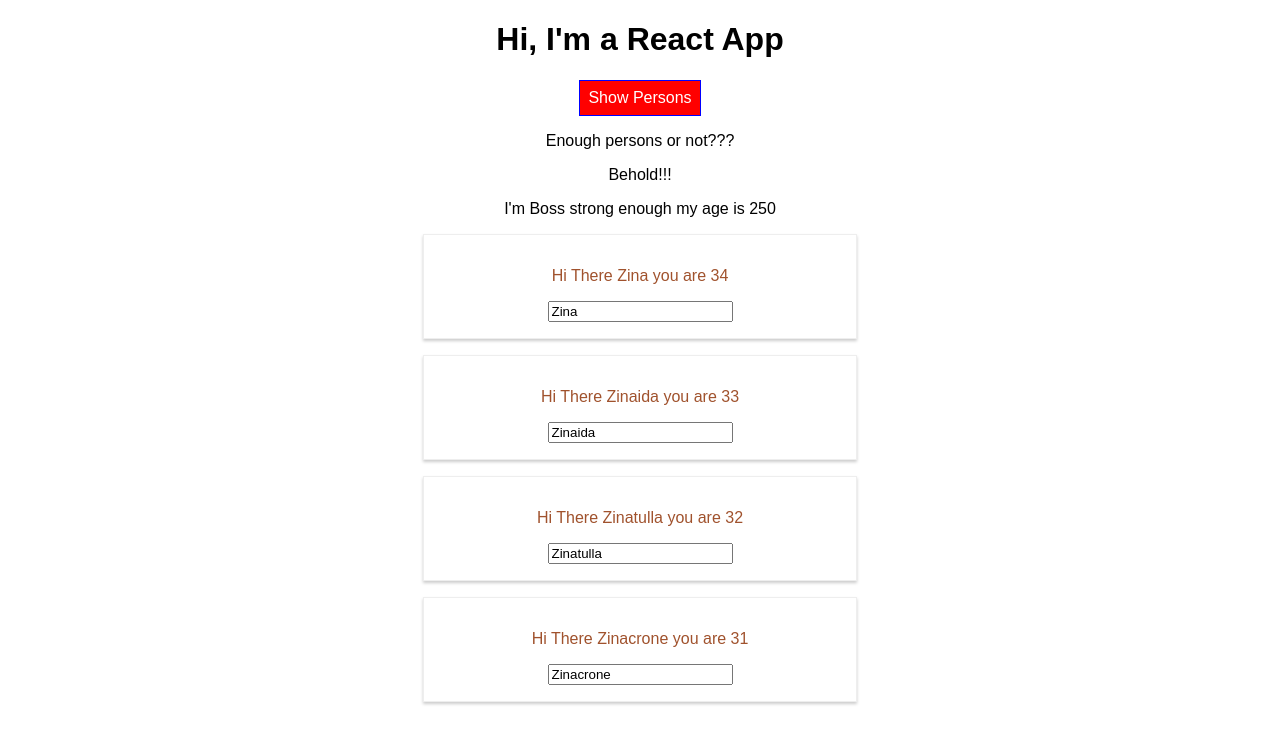
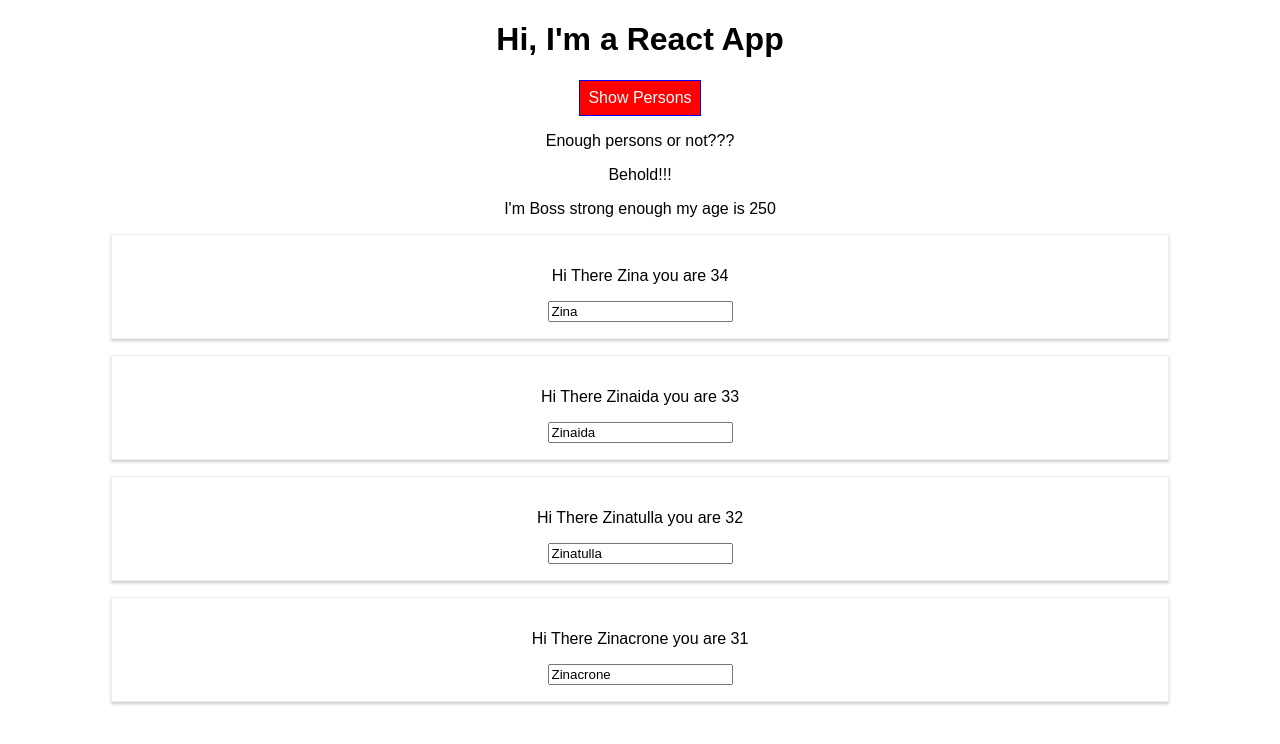
Before and after one commit to ruan65/udemy_reactjs_max_course, a React (Create React App) app: page / in a window 1280 px wide. Both pictures are taken after a click on the button "Show Persons". Shown: the top 744 px of the page. Built offline with nearby package versions, Linux system fonts and the light colour scheme.

Commit message:
remove radium

```diff
--- a/src/App.js
+++ b/src/App.js
@@ -1,6 +1,5 @@
 import React, { Component } from 'react'
 import './App.css'
-import Radium, { StyleRoot } from 'radium'
 
 import Person from './Person/Person'
 import Boss from './Person/Boss'
@@ -59,11 +58,7 @@
       font: 'inherit',
       border: '1px solid blue',
       padding: '8px',
-      cursor: 'pointer',
-      ':hover': {
-        backgroundColor: 'orange',
-        color: 'black'
-      }
+      cursor: 'pointer'
     }
 
     let persons = null
@@ -71,10 +66,6 @@
     if (this.state.showPersons) {
 
       style.backgroundColor = 'red'
-      style[':hover'] = {
-        backgroundColor: 'blue',
-        color: 'yellow'
-      }
 
       persons = <div>{
 
@@ -112,7 +103,6 @@
 
 
     return (
-      <StyleRoot>
       <div className="App">
 
         <h1>Hi, I'm a React App</h1>
@@ -130,9 +120,8 @@
         {persons}
 
       </div>
-      </StyleRoot>
     )
   }
 }
 
-export default Radium(App)
+export default App
--- a/src/Person/Person.js
+++ b/src/Person/Person.js
@@ -1,18 +1,10 @@
 import React from 'react'
 import './Person.css'
-import Radium from 'radium'
 
 const person = (props) => {
 
-  const style = {
-    '@media (min-width: 500px)': {
-      width: '400px'
-    },
-    color: 'sienna'
-  }
-
     return (
-        <div className='Person' style={style} >
+        <div className='Person' >
             <p onClick={props.click} >Hi There {props.name} you are {props.age}</p>
             <input
                 type='text'
@@ -23,4 +15,4 @@
     )
 }
 
-export default Radium(person)
+export default person
```
